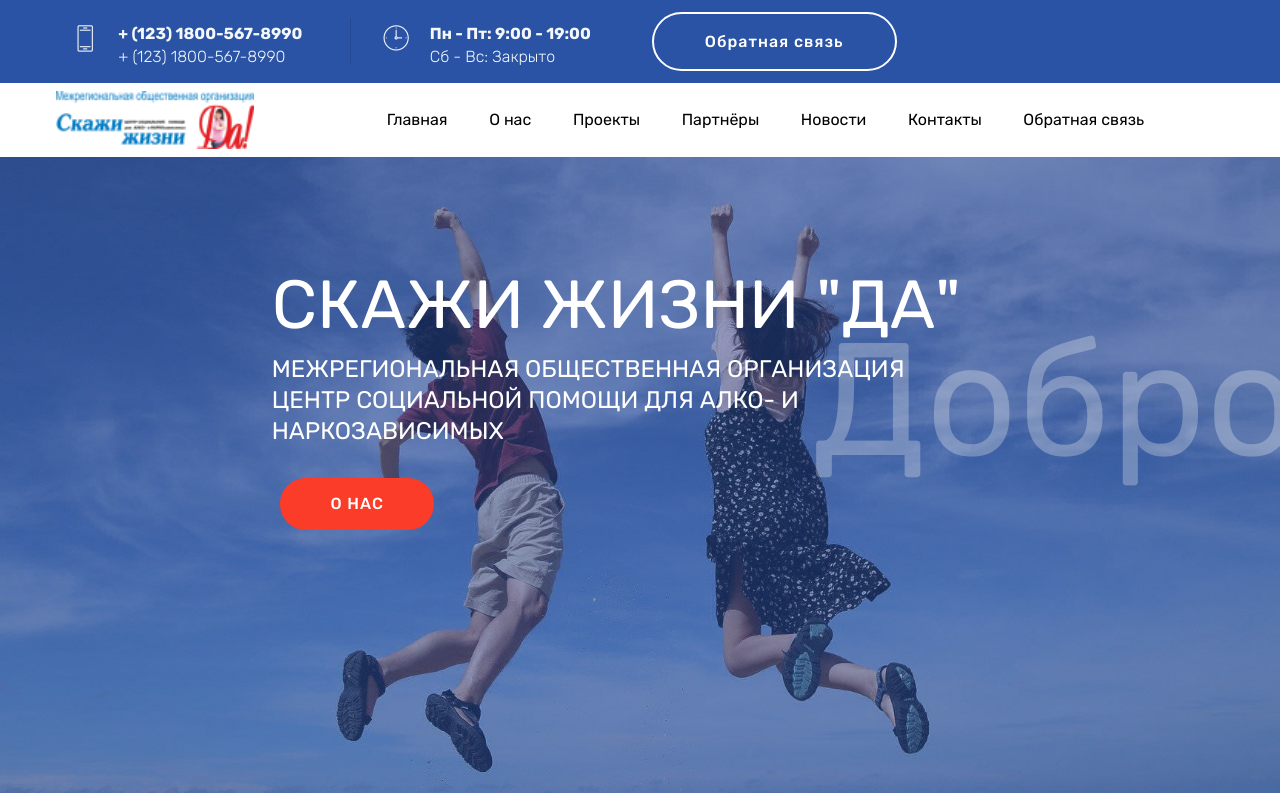
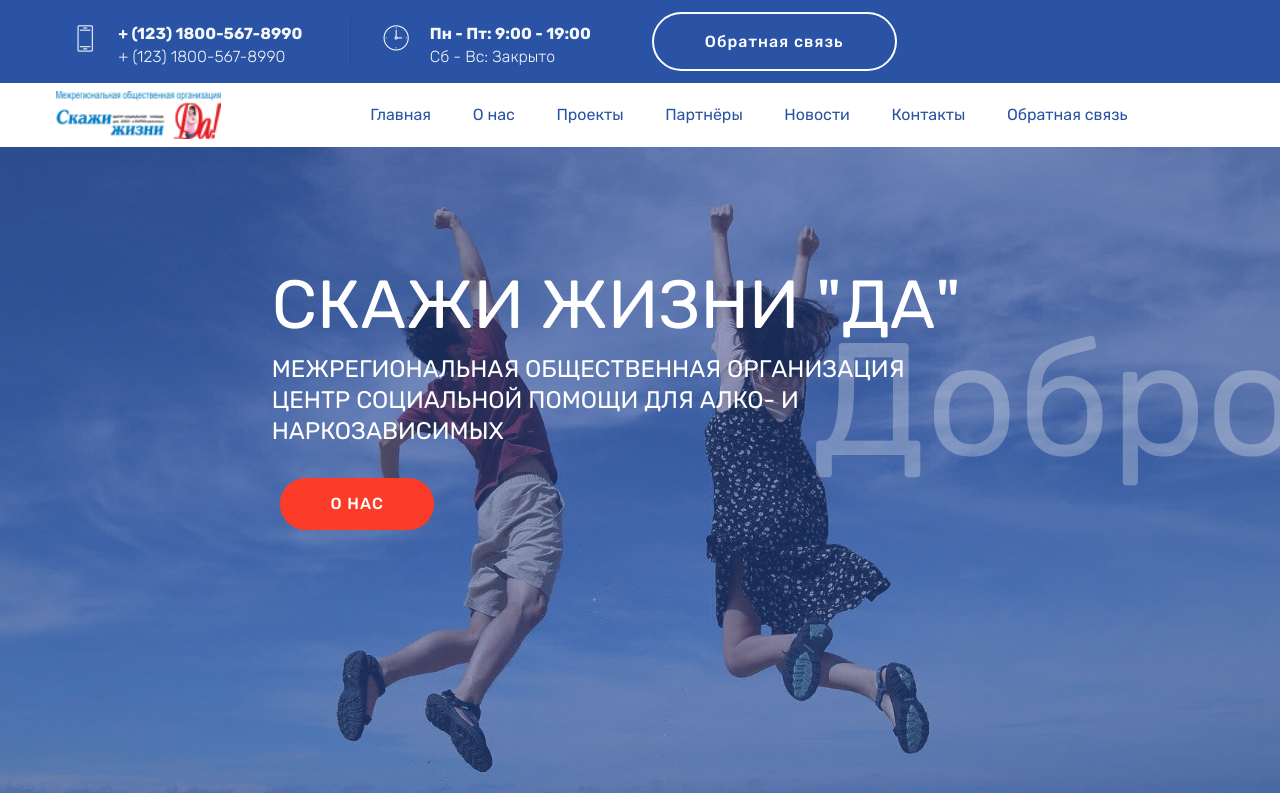
Before and after one commit to megosha/skajijiznida, a plain HTML site: page index.html in a window 1280 px wide. Shown: the top 793 px of the page. Drawn offline with Linux system fonts and the light colour scheme; files whose address does not match are found by name.

Commit message:
minor fixes 3

```diff
--- a/index.html
+++ b/index.html
@@ -71,7 +71,7 @@
 
 
 
-                <div class="navbar-buttons mbr-section-btn"><a class="btn btn-lg btn-white-outline display-4" href="#">
+                <div class="navbar-buttons mbr-section-btn"><a class="btn btn-lg btn-white-outline display-4" href="about.html#extFooter1-12">
 
                         Обратная связь</a></div>
 
@@ -87,25 +87,25 @@
                 <div class="navbar-brand">
                     <span class="navbar-logo">
                         <a href="#">
-                            <img src="assets/images/logo2-134x39.png" alt="" title="" style="height: 3.6rem;">
+                            <img src="assets/images/logo2-134x39.png" alt="" title="" style="height: 3rem;">
                         </a></span>
         </div></div>
             <div class="collapse navbar-collapse" id="navbarSupportedContent">
 
                 <ul class="navbar-nav nav-dropdown js-float-line" data-app-modern-menu="true"><li class="nav-item">
-                        <a class="nav-link link mbr-black text-black display-4" href="index.html">
+                        <a class="nav-link link mbr-black text-warning display-4" href="index.html">
                             Главная</a>
                     </li>
-                    <li class="nav-item"><a class="nav-link link mbr-black text-black display-4" href="about.html" aria-expanded="false">О нас</a></li>
+                    <li class="nav-item"><a class="nav-link link mbr-black text-warning display-4" href="about.html" aria-expanded="false">О нас</a></li>
 
-                    <li class="nav-item"><a class="nav-link link mbr-black text-black display-4" href="projects.html">Проекты</a></li><li class="nav-item">
-                        <a class="nav-link link mbr-black text-black display-4" href="#">Партнёры</a>
+                    <li class="nav-item"><a class="nav-link link mbr-black text-warning display-4" href="projects.html">Проекты</a></li><li class="nav-item">
+                        <a class="nav-link link mbr-black text-warning display-4" href="index.html#clients-9">Партнёры</a>
                     </li>
                     <li class="nav-item">
-                        <a class="nav-link link mbr-black text-black display-4" href="news.html">
+                        <a class="nav-link link mbr-black text-warning display-4" href="news.html">
                             Новости</a>
-                    </li><li class="nav-item"><a class="nav-link link mbr-black text-black display-4" href="index.html#extMap1-c">
-                            Контакты</a></li><li class="nav-item"><a class="nav-link link mbr-black text-black display-4" href="#">
+                    </li><li class="nav-item"><a class="nav-link link mbr-black text-warning display-4" href="index.html#extMap1-c">
+                            Контакты</a></li><li class="nav-item"><a class="nav-link link mbr-black text-warning display-4" href="index.html#extFooter1-13">
                             Обратная связь</a></li></ul>
 
             </div>
@@ -491,7 +491,7 @@
             <div class="col-lg-6 col-md-12 col-sm-12">
 
 
-                <div class="google-map"><iframe frameborder="0" style="border:0" src="https://www.google.com/maps/embed/v1/place?key=AIzaSyAEIpgj38KyLFELm2bK9Y7krBkz1K-cMq8&amp;q=place_id:ChIJn6wOs6lZwokRLKy1iqRcoKw" allowfullscreen=""></iframe></div>
+                <div class="google-map"><iframe frameborder="0" style="border:0" src="https://www.google.com/maps/embed/v1/place?key=AIzaSyCy9r70T3NYf3PhvVflTo0_zdif2_IoIYs&amp;q=place_id:ChIJn6wOs6lZwokRLKy1iqRcoKw" allowfullscreen=""></iframe></div>
 
 
                 <div class="map-placeholder">
@@ -620,7 +620,7 @@
                 <div class="form-block mt-4">
                     <div data-form-type="formoid">
 <!--Formbuilder Form-->
-<form action="https://mobirise.com/" method="POST" class="mbr-form form-with-styler" data-form-title="Mobirise Form"><input type="hidden" name="email" data-form-email="true" value="C7HPmWUbioaS60njW7cNB7lGrxy0j9I2JIUvu0LuDt59PikkkjLZ/YdS0CJole3Cv6hWhuU2GUkS7Z8EPig2tqIFLmgyPnIj98IPKLIQdwxEM8EcmW6L5o2uMHjNJ//9.RDKVPSwEHBKNN9dcZnUyp7obf2S4dBKs6npslkrHFBymW4M2+hqjdRRs6tkSOpRKlnxbP7YbsTEyt/0bMNPWDQOifKM8Jc3ddRW9oYtbu1y3Xr9HK8fLDaI37T/bdzse">
+<form action="https://mobirise.com/" method="POST" class="mbr-form form-with-styler" data-form-title="Mobirise Form"><input type="hidden" name="email" data-form-email="true" value="3+ng2HfMS2eA3dyckgYfXvXVVDJxeYvF1k6dnrsVRD3Am4B3T1c1mz/mpw0BJm4OXQR38Rcso5uCTjQTE1IIvD1vHODYy+fwEGdQsqYA8DFcvr84XLRX0RmzvZEpeHkw.UdokZQFcymDAQdfmvzOv/es1JrMF9PUdNW0oV2zs1L/Eg3LlWQbjllRHdQpH1DKRJj/Tt6DISaytfDx10m+SZJPzmIU3UXgKnIdiXRe0PQEaaA08GgjQ73fkysox6xSp">
 <div class="form-row">
 <div hidden="hidden" data-form-alert="" class="alert alert-success col-12">Спасибо за заполнение анкеты!</div>
 <div hidden="hidden" data-form-alert-danger="" class="alert alert-danger col-12">
```
Also changed, not shown: about.html (+1 -1 lines), article.html (+1 -1 lines), news.html (+1 -1 lines), project.html (+1 -1 lines), projects.html (+1 -1 lines), 1 other file.
